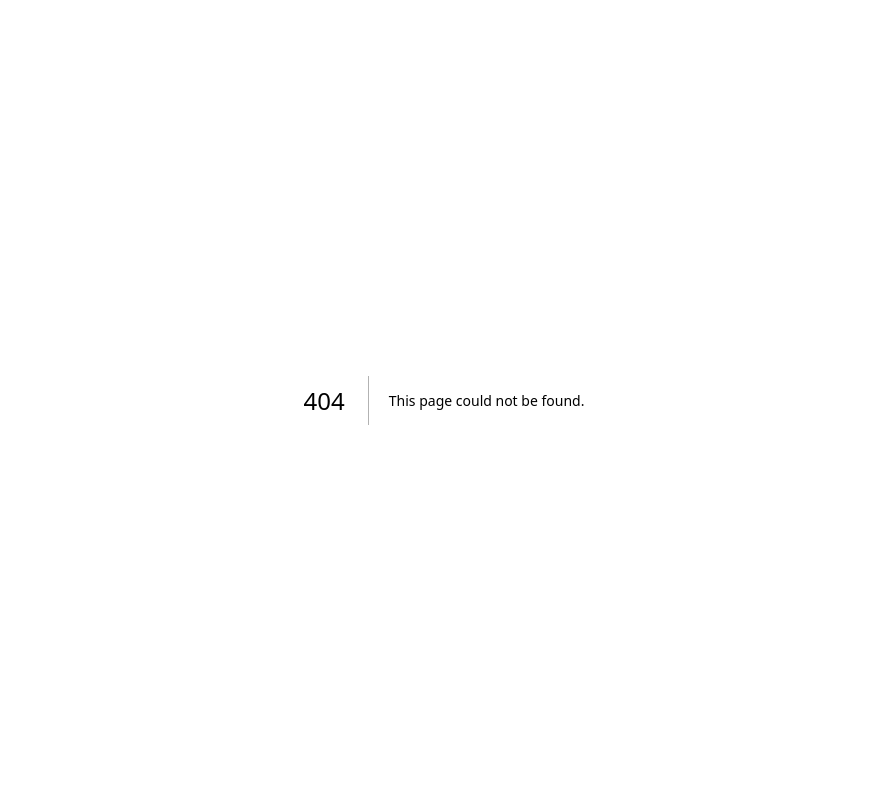
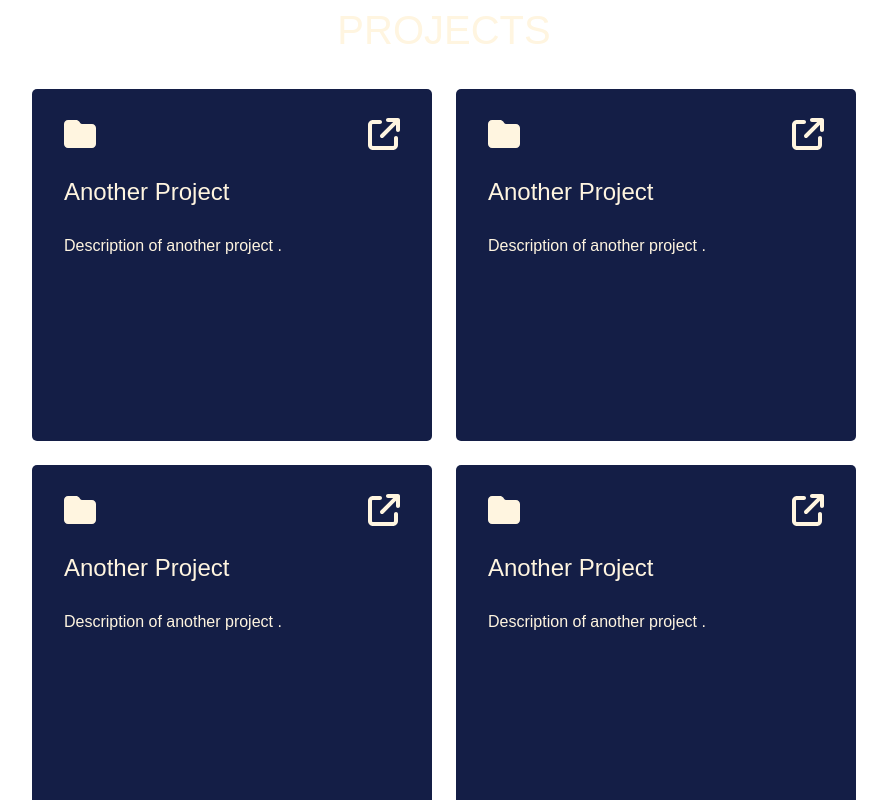
Before and after one commit to ComputerSocietyVITC/club-management-system, a Next.js app: page /projects in a window 1280 px wide. Before the commit this address had no page. Shown: the top 800 px of the page, without its empty margins (196-1083 px from the left). Built offline with nearby package versions, Linux system fonts and the light colour scheme.

Commit message:
stand in projects page at /projects crated --shash

```diff
--- /dev/null
+++ b/public/projects.json
@@ -0,0 +1,37 @@
+[
+  {
+    "title": "Another Project",
+    "description": "Description of another project .",
+    "githubLink": "https://github.com/yourusername/anotherproject"
+  },
+  {
+    "title": "Another Project",
+    "description": "Description of another project .",
+    "githubLink": "https://github.com/yourusername/anotherproject"
+  },
+  {
+    "title": "Another Project",
+    "description": "Description of another project .",
+    "githubLink": "https://github.com/yourusername/anotherproject"
+  },
+  {
+    "title": "Another Project",
+    "description": "Description of another project .",
+    "githubLink": "https://github.com/yourusername/anotherproject"
+  },
+  {
+    "title": "Another Project",
+    "description": "Description of another project .",
+    "githubLink": "https://github.com/yourusername/anotherproject"
+  },
+  {
+    "title": "Another Project",
+    "description": "Description of another project .",
+    "githubLink": "https://github.com/yourusername/anotherproject"
+  },
+  {
+    "title": "Another Project",
+    "description": "Description of another project .",
+    "githubLink": "https://github.com/yourusername/anotherproject"
+  }
+]
--- a/src/app/globals.css
+++ b/src/app/globals.css
@@ -3,27 +3,10 @@
 @tailwind utilities;
 
 :root {
-  --foreground-rgb: 0, 0, 0;
-  --background-start-rgb: 214, 219, 220;
-  --background-end-rgb: 255, 255, 255;
-}
-
-@media (prefers-color-scheme: dark) {
-  :root {
-    --foreground-rgb: 255, 255, 255;
-    --background-start-rgb: 0, 0, 0;
-    --background-end-rgb: 0, 0, 0;
-  }
-}
-
-body {
-  color: rgb(var(--foreground-rgb));
-  background: linear-gradient(
-      to bottom,
-      transparent,
-      rgb(var(--background-end-rgb))
-    )
-    rgb(var(--background-start-rgb));
+  --primaryColor: #141e46;
+  --secondaryColor: #41b06e;
+  --tertiaryColor: #8decb4;
+  --quaternaryColor: #fff5e0;
 }
 
 @layer utilities {
--- /dev/null
+++ b/src/app/projects/page.tsx
@@ -0,0 +1,66 @@
+"use client";
+import React, { useEffect, useState } from "react";
+import styles from "@/styles/project.module.css";
+import { FontAwesomeIcon } from "@fortawesome/react-fontawesome";
+import { faFolder } from "@fortawesome/free-solid-svg-icons";
+import { faArrowUpRightFromSquare } from "@fortawesome/free-solid-svg-icons";
+import Link from "next/link";
+// Define the ProjectItem component
+const ProjectItem = ({
+  title,
+  description,
+  githubLink,
+}: {
+  title: string;
+  description: string;
+  githubLink: string;
+}) => {
+  return (
+    <>
+      <Link className={styles.link} href={githubLink}>
+        <div className={styles.projectItem}>
+          <div className={styles.itemHeader}>
+            <FontAwesomeIcon icon={faFolder} className={styles.folderIcon} />
+            <FontAwesomeIcon
+              className={styles.folderIcon}
+              icon={faArrowUpRightFromSquare}
+            />
+          </div>
+          <h2 className={styles.projectHeading}>{title}</h2>
+          <p className={styles.projectDescription}>{description}</p>
+        </div>
+      </Link>
+    </>
+  );
+};
+
+// Define the Projects component
+function Projects() {
+  const [projects, setProjects] = useState<{ title: string }[]>([]);
+
+  useEffect(() => {
+    fetch("/projects.json")
+      .then((response) => response.json())
+      .then((data) => setProjects(data));
+  }, []);
+
+  return (
+    <>
+      <div className={styles.container}>
+        <h1 className={styles.heading}>PROJECTS</h1>
+        <div className={styles.projectContainer}>
+          {projects.map((project) => (
+            <ProjectItem
+              description={""}
+              githubLink={""}
+              key={project.title}
+              {...project}
+            />
+          ))}
+        </div>
+      </div>
+    </>
+  );
+}
+
+export default Projects;
--- /dev/null
+++ b/src/styles/project.module.css
@@ -0,0 +1,78 @@
+.container {
+  display: flex;
+  flex-direction: column;
+  align-items: center;
+  justify-content: center;
+}
+.heading {
+  font-size: 2.5rem;
+  font-family: "Poppins", sans-serif;
+  color: var(--quaternaryColor);
+}
+
+.projectContainer {
+  min-height: 22rem;
+  display: flex;
+  flex-direction: row;
+  flex-wrap: wrap;
+  align-items: center;
+  justify-content: center;
+  gap: 1.5rem;
+  padding: 1.8rem 2rem;
+  border-radius: 5px;
+  transition: all 0.1s ease-in-out;
+}
+
+.link {
+  text-decoration: none;
+  color: white;
+}
+
+.folderIcon {
+  font-size: 2rem;
+  color: var(--quaternaryColor);
+}
+
+.projectItem {
+  min-height: 22rem;
+  max-width: 400px;
+  min-width: 400px;
+  flex-basis: calc(33.33% - 3rem);
+  display: flex;
+  flex-direction: column;
+  gap: 1.5rem;
+  padding: 1.8rem 2rem;
+  background-color: var(--primaryColor);
+  border-radius: 5px;
+  transition: all 0.1s ease-in-out;
+  cursor: pointer;
+}
+
+.projectItem:hover {
+  transform: translateY(-7px);
+}
+
+.itemHeader {
+  height: fit-content;
+  width: 100%;
+  display: flex;
+  justify-content: space-between;
+  align-items: center;
+  justify-self: flex-start;
+}
+
+.projectHeading {
+  height: fit-content;
+  font-size: 1.5rem;
+  justify-self: center;
+  font-family: "Poppins", sans-serif;
+  color: var(--quaternaryColor);
+}
+
+.projectDescription {
+  font-size: clamp(0.8rem, 3vw, 1rem);
+  justify-self: center;
+  font-weight: 300;
+  font-family: "Poppins", sans-serif;
+  color: var(--quaternaryColor);
+}
```
Also changed, not shown: package.json (+7 -5 lines), 1 other file (tests, documents, lock files or other folders).
